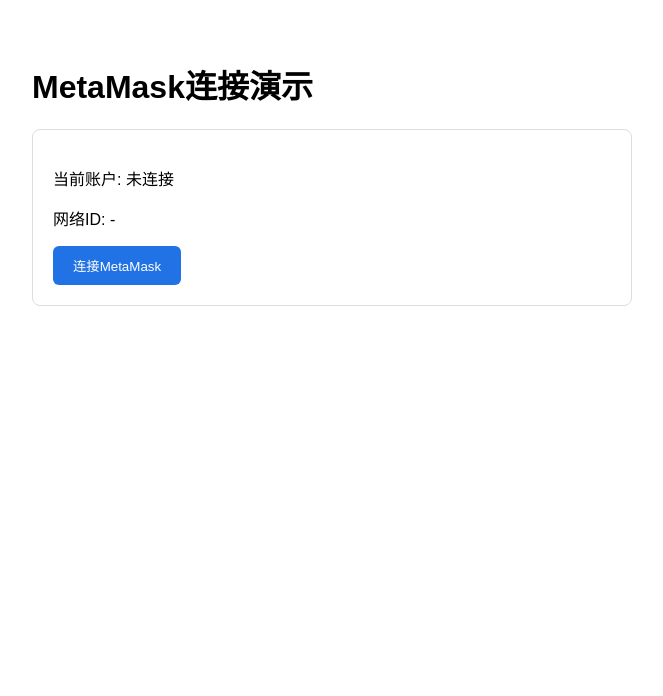
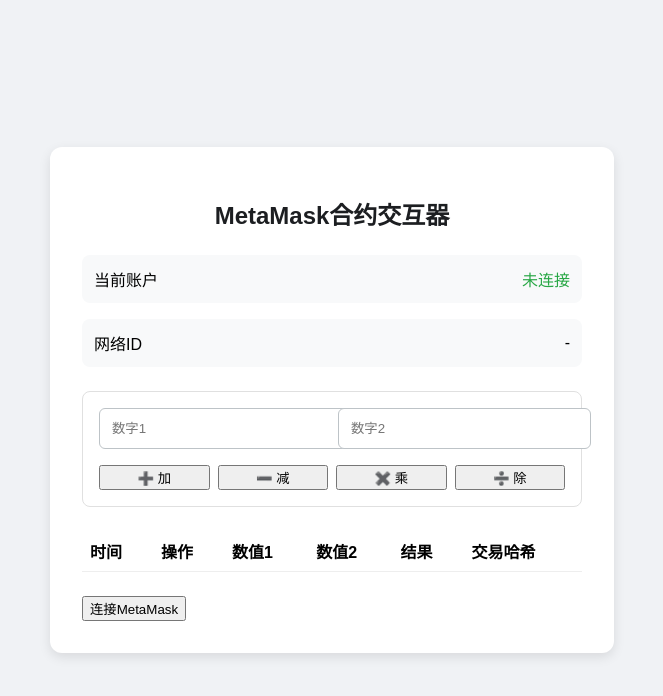
Before and after one commit to Bestposs1ble/BlockchainDemo, a plain HTML site: page lesson7简单的dapp/frontend/index.html in a window 1280 px wide. Shown: the whole page, without its empty margins (308-971 px from the left). Drawn offline with Linux system fonts and the light colour scheme.

Commit message:
Update index.html
增加合约交互

```diff
--- a/lesson7简单的dapp/frontend/index.html
+++ b/lesson7简单的dapp/frontend/index.html
@@ -1,41 +1,147 @@
 <!DOCTYPE html>
 <html>
 <head>
-    <title>MetaMask连接演示</title>
+    <title>MetaMask合约交互器</title>
     <script src="https://cdn.jsdelivr.net/npm/web3@1.10.0/dist/web3.min.js"></script>
     <style>
+        /* 原设计样式保留 */
         body {
             font-family: Arial, sans-serif;
-            max-width: 600px;
-            margin: 20px auto;
-            padding: 20px;
+            display: flex;
+            justify-content: center;
+            align-items: center;
+            min-height: 100vh;
+            margin: 0;
+            background-color: #f0f2f5;
         }
-        #accountBox {
-            border: 1px solid #ddd;
-            padding: 20px;
+
+        .container {
+            background: white;
+            border-radius: 12px;
+            box-shadow: 0 4px 12px rgba(0,0,0,0.1);
+            padding: 32px;
+            width: 500px;
+        }
+
+        h1 {
+            color: #1c1e21;
+            font-size: 24px;
+            margin-bottom: 24px;
+            font-weight: 600;
+            text-align: center;
+        }
+
+        .info-row {
+            display: flex;
+            justify-content: space-between;
+            align-items: center;
+            margin-bottom: 16px;
+            padding: 12px;
+            background-color: #f8f9fa;
             border-radius: 8px;
-            margin-bottom: 20px;
         }
-        button {
-            background: #2172E5;
-            color: white;
-            border: none;
-            padding: 10px 20px;
+
+        /* 新增合约交互样式 */
+        .contract-section {
+            margin: 24px 0;
+            padding: 16px;
+            border: 1px solid #e0e0e0;
+            border-radius: 8px;
+        }
+
+        .input-group {
+            display: grid;
+            grid-template-columns: 1fr 1fr;
+            gap: 12px;
+            margin-bottom: 16px;
+        }
+
+        input {
+            padding: 12px;
+            border: 1px solid #bdc3c7;
             border-radius: 6px;
+            width: 100%;
+        }
+
+        .action-buttons {
+            display: grid;
+            grid-template-columns: repeat(4, 1fr);
+            gap: 8px;
+        }
+
+        .tx-history {
+            margin-top: 24px;
+            max-height: 300px;
+            overflow-y: auto;
+        }
+
+        .tx-table {
+            width: 100%;
+            border-collapse: collapse;
+        }
+
+        .tx-table th,
+        .tx-table td {
+            padding: 8px;
+            text-align: left;
+            border-bottom: 1px solid #eee;
+        }
+
+        .tx-hash {
+            font-family: monospace;
             cursor: pointer;
-        }
-        button:hover {
-            background: #1A5BBA;
         }
     </style>
 </head>
 <body>
-    <h1>MetaMask连接演示</h1>
+    <div class="container">
+        <h1>MetaMask合约交互器</h1>
 
-    <div id="accountBox">
-        <p>当前账户: <span id="account">未连接</span></p>
-        <p>网络ID: <span id="networkId">-</span></p>
-        <button id="connectButton">连接MetaMask</button>
+        <!-- 状态显示 -->
+        <div class="info-row">
+            <span>当前账户</span>
+            <span id="accountAddress" style="color:#28a745">未连接</span>
+        </div>
+        <div class="info-row">
+            <span>网络ID</span>
+            <span id="networkId">-</span>
+        </div>
+
+        <!-- 合约交互 -->
+        <div class="contract-section">
+            <div class="input-group">
+                <input type="number" id="input1" placeholder="数字1">
+                <input type="number" id="input2" placeholder="数字2">
+            </div>
+            <div class="action-buttons">
+                <button onclick="calculate('add')">➕ 加</button>
+                <button onclick="calculate('sub')">➖ 减</button>
+                <button onclick="calculate('mul')">✖️ 乘</button>
+                <button onclick="calculate('div')">➗ 除</button>
+            </div>
+        </div>
+
+        <!-- 交易历史 -->
+        <div class="tx-history">
+            <table class="tx-table">
+                <thead>
+                    <tr>
+                        <th>时间</th>
+                        <th>操作</th>
+                        <th>数值1</th>
+                        <th>数值2</th>
+                        <th>结果</th>
+                        <th>交易哈希</th>
+                    </tr>
+                </thead>
+                <tbody id="txBody">
+                    <!-- 交易记录动态插入 -->
+                </tbody>
+            </table>
+        </div>
+
+        <!-- 连接按钮 -->
+        <button id="connectButton" style="margin-top:24px">连接MetaMask</button>
     </div>
 
     <script src="app.js"></script>
```
